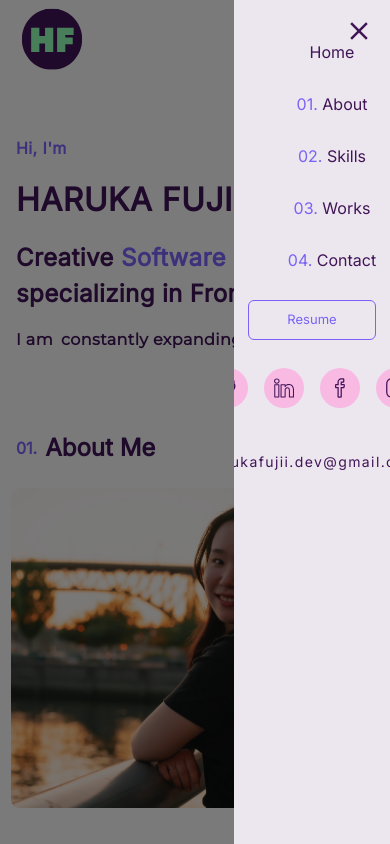
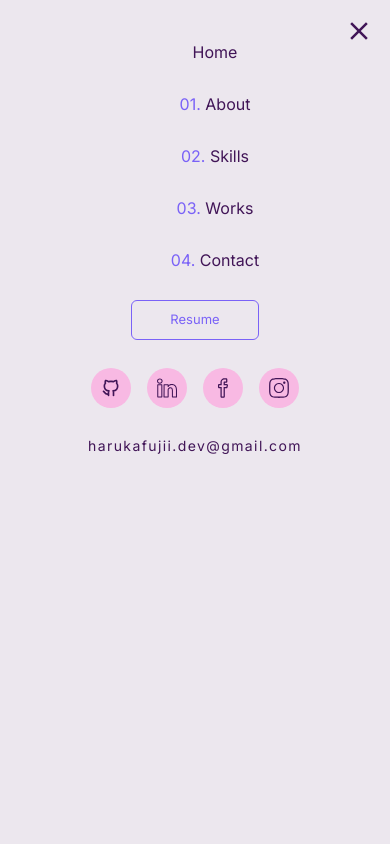
Before and after one commit to harukafujii13/portfolio, a Next.js app: page / in a window 390 px wide. Both pictures are taken after a click on the element 362 px from the left and 40 px from the top of the page. Built offline with nearby package versions, Linux system fonts and the light colour scheme.

Commit message:
style:change responsive

```diff
--- a/src/components/Nav/navbar.component.tsx
+++ b/src/components/Nav/navbar.component.tsx
@@ -144,7 +144,7 @@ export default function Navbar() {
               initial={{ x: 20, opacity: 0 }}
               animate={{ x: 0, opacity: 1 }}
               transition={{ duration: 0.1 }}
-              className="w-2/5 h-full overflow-y-scroll scrollbarHide bg-[#ECE7EE] flex flex-col items-center px-4 py-10 relative">
+              className="md:w-2/5 sml:w-3/5 w-full h-full overflow-y-scroll scrollbarHide bg-[#ECE7EE] flex flex-col items-center px-4 py-10 relative">
               <MdOutlineClose
                 onClick={() => setShowMenu(false)}
                 className="text-3xl text-primary-text cursor-pointer hover:text-primary-purple absolute top-4 right-4"
@@ -289,7 +289,7 @@ export default function Navbar() {
                     initial={{ opacity: 0 }}
                     animate={{ opacity: 1 }}
                     transition={{ delay: 1.2, ease: 'easeIn' }}
-                    className="text-sm w-72 tracking-widest text-primary-text hover:text-primary-purple text-center mt-4"
+                    className="text-sm w-72 tracking-widest text-primary-text hover:text-primary-purple text-center"
                     href="mailto:harukafujii.dev@gmail.com">
                     harukafujii.dev@gmail.com
                   </motion.a>
```
